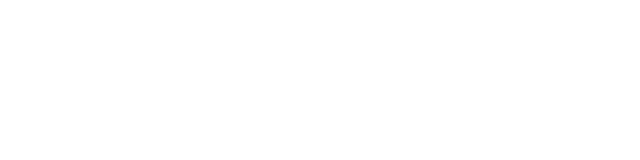
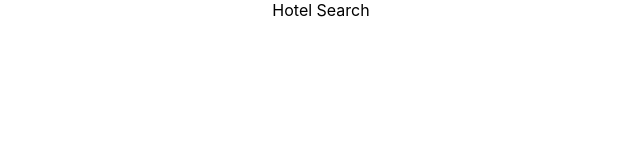
Before and after one commit to HAKeyes14/aerocloud-test, a React (Create React App) app: page / in a window 1280 px wide. Shown: the top 160 px of the page, without its empty margins (319-959 px from the left). Built offline with nearby package versions, Linux system fonts and the light colour scheme.

Commit message:
add header component

```diff
--- a/src/App.js
+++ b/src/App.js
@@ -1,8 +1,13 @@
 import React from "react";
 import "./App.css";
+import Header from "./Components/Header";
 
 function App() {
-  return <div className="App"></div>;
+  return (
+    <div className="App">
+      <Header />
+    </div>
+  );
 }
 
 export default App;
--- /dev/null
+++ b/src/Components/Header.jsx
@@ -0,0 +1,7 @@
+import React from "react";
+
+const Header = () => {
+  return <div>Hotel Search</div>;
+};
+
+export default Header;
```
